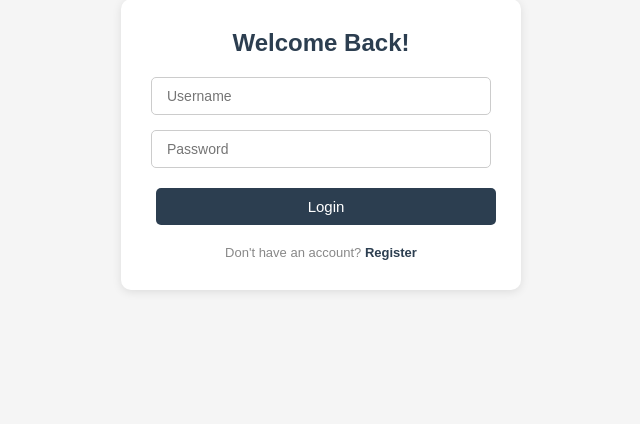
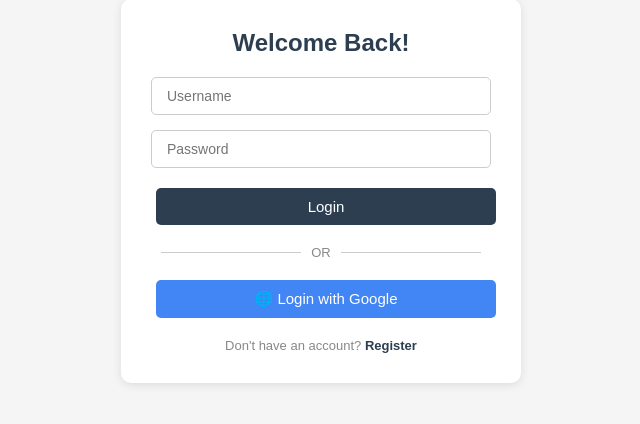
Before and after one commit to luisnavarro76/DocuLens-AI, a Flask app: page /login in a window 1280 px wide. Shown: the part 169-593 px from the top of the page, without its empty margins (319-959 px from the left). Run offline with Flask 3, Linux system fonts and the light colour scheme.

Commit message:
Implemented Google auth | added .txt .docx .md |

```diff
--- a/app.py
+++ b/app.py
@@ -1,15 +1,44 @@
 import os
+os.environ["OAUTHLIB_INSECURE_TRANSPORT"] = "1"
+os.environ["OAUTHLIB_RELAX_TOKEN_SCOPE"] = "1"
+os.environ["REQUESTS_CA_BUNDLE"] = ""
+os.environ["CURL_CA_BUNDLE"] = ""
+
+import ssl
+ssl._create_default_https_context = ssl._create_unverified_context
+
+import urllib3
+urllib3.disable_warnings()
+
+# ── Patch HTTPAdapter BEFORE any other imports ────────
+import requests
+original_send = requests.adapters.HTTPAdapter.send
+def patched_send(self, request, **kwargs):
+    kwargs["verify"] = False
+    return original_send(self, request, **kwargs)
+requests.adapters.HTTPAdapter.send = patched_send
+
+# ── Patch OAuth2Session fetch_token ───────────────────
+from requests_oauthlib import OAuth2Session
+original_fetch = OAuth2Session.fetch_token
+def patched_fetch(self, *args, **kwargs):
+    kwargs["verify"] = False
+    return original_fetch(self, *args, **kwargs)
+OAuth2Session.fetch_token = patched_fetch
+
 import pickle
 import shutil
 from flask import Flask, request, jsonify, render_template, redirect, url_for
 from flask_login import LoginManager, login_user, logout_user, login_required, current_user
+from flask_dance.contrib.google import make_google_blueprint, google
+from flask_dance.consumer import oauth_authorized
 from dotenv import load_dotenv
 from models import db, User
 from rag.chunker import load_and_chunk
 from rag.embeddings import store_embeddings
 from rag.retriever import retrieve_chunks
 from rag.generator import generate_answer
-from config import SECRET_KEY, SQLALCHEMY_DATABASE_URI
+from config import SECRET_KEY, SQLALCHEMY_DATABASE_URI, GOOGLE_CLIENT_ID, GOOGLE_CLIENT_SECRET
 
 # ── Init ─────────────────────────────────────────────
 load_dotenv()
@@ -24,6 +53,14 @@ META_PATH = os.path.join("vectorstore", "metadata.pkl")
 os.makedirs("uploads", exist_ok=True)
 os.makedirs("vectorstore", exist_ok=True)
 
+# ── Google Blueprint ──────────────────────────────────
+google_bp = make_google_blueprint(
+    client_id=GOOGLE_CLIENT_ID,
+    client_secret=GOOGLE_CLIENT_SECRET,
+    scope=["openid", "profile", "email"],
+)
+app.register_blueprint(google_bp, url_prefix="/login")
+
 # ── Database & Login Manager ──────────────────────────
 db.init_app(app)
 login_manager = LoginManager()
@@ -34,15 +71,52 @@ chat_history = {}
 
 @login_manager.user_loader
 def load_user(user_id):
-    return User.query.get(int(user_id))
+    return db.session.get(User, int(user_id))
 
-# ── Create DB ─────────────────────────────────────────
 with app.app_context():
     db.create_all()
 
-# ── Helper ────────────────────────────────────────────
+# ── Google OAuth Signal Handler ───────────────────────
+@oauth_authorized.connect_via(google_bp)
+def google_logged_in(blueprint, token):
+    if not token:
+        return False
+
+    try:
+        resp = blueprint.session.get("/oauth2/v2/userinfo")
+        if not resp.ok:
+            return False
+
+        google_info = resp.json()
+        email = google_info.get("email")
+        name = google_info.get("name", "")
+        username = name.replace(" ", "_").lower() if name else email.split("@")[0]
+
+        if not email:
+            return False
+
+        with app.app_context():
+            user = User.query.filter_by(email=email).first()
+
+            if not user:
+                if User.query.filter_by(username=username).first():
+                    username = username + "_g"
+
+                user = User(username=username, email=email)
+                user.set_password(os.urandom(24).hex())
+                db.session.add(user)
+                db.session.commit()
+
+            login_user(user)
+
+    except Exception as e:
+        print(f"Google login error: {e}")
+
+    return False
+
+# ── Helper Functions ──────────────────────────────────
 def allowed_file(filename):
-    return "." in filename and filename.rsplit(".", 1)[1].lower() in {"pdf"}
+    return "." in filename and filename.rsplit(".", 1)[1].lower() in {"pdf", "docx", "txt"}
 
 def get_user_upload_folder(username):
     folder = os.path.join("uploads", username)
@@ -79,7 +153,6 @@ def register():
         user.set_password(password)
         db.session.add(user)
         db.session.commit()
-
         return redirect(url_for("login"))
 
     return render_template("register.html")
@@ -119,12 +192,12 @@ def chat():
 def get_files():
     try:
         folder = get_user_upload_folder(current_user.username)
-        files = [f for f in os.listdir(folder) if f.endswith(".pdf")]
+        files = [f for f in os.listdir(folder) if f.endswith((".pdf", ".docx", ".txt"))]
         return jsonify({"files": files}), 200
     except Exception as e:
         return jsonify({"error": str(e)}), 500
 
-@app.route("/upload", methods=["GET", "POST"])
+@app.route("/upload", methods=["POST"])
 @login_required
 def upload():
     try:
@@ -137,7 +210,7 @@ def upload():
             return jsonify({"error": "No file selected"}), 400
 
         if not allowed_file(file.filename):
-            return jsonify({"error": "Only PDF files allowed"}), 400
+            return jsonify({"error": "Only PDF, DOCX & TXT files allowed"}), 400
 
         folder = get_user_upload_folder(current_user.username)
         filepath = os.path.join(folder, file.filename)
--- a/config.py
+++ b/config.py
@@ -18,3 +18,6 @@ UPLOAD_FOLDER = "uploads"
 CHROMA_DB_PATH = "vectorstore"
 
 TOP_K = 10
+
+GOOGLE_CLIENT_ID = os.getenv("GOOGLE_CLIENT_ID")
+GOOGLE_CLIENT_SECRET = os.getenv("GOOGLE_CLIENT_SECRET")
--- a/models.py
+++ b/models.py
@@ -9,7 +9,9 @@ class User(UserMixin, db.Model):
     username = db.Column(db.String(80), unique=True, nullable=False)
     email = db.Column(db.String(120), unique=True, nullable=False)
     password = db.Column(db.String(200), nullable=False)
-    upload_folder = db.Column(db.String(200), nullable=True)
+    # ── Google OAuth ──
+    google_id = db.Column(db.String(200), nullable=True)
+    profile_pic = db.Column(db.String(200), nullable=True)
 
     def set_password(self, password):
         self.password = generate_password_hash(password)
--- a/requirements.txt
+++ b/requirements.txt
@@ -7,3 +7,5 @@ ollama
 flask-login
 flask-sqlalchemy
 werkzeug
+python-docx
+flask-dance
--- a/static/style.css
+++ b/static/style.css
@@ -374,3 +374,36 @@ button:hover {
     margin-bottom: 15px;
     font-size: 13px;
 }
+
+.google-btn {
+    background-color: #4285f4;
+    color: white;
+    width: 100%;
+    padding: 10px;
+    font-size: 15px;
+    border: none;
+    border-radius: 5px;
+    cursor: pointer;
+    margin-top: 5px;
+}
+
+.google-btn:hover {
+    background-color: #357abd;
+}
+
+/* ── Divider ─────────────────────────────────────────── */
+.divider {
+    display: flex;
+    align-items: center;
+    margin: 15px 0;
+    color: #888;
+    font-size: 13px;
+}
+
+.divider::before,
+.divider::after {
+    content: "";
+    flex: 1;
+    border-bottom: 1px solid #ccc;
+    margin: 0 10px;
+}
--- a/templates/index.html
+++ b/templates/index.html
@@ -22,7 +22,7 @@
         <div class="upload-box">
             <h2>Upload PDF</h2>
             <form id="uploadForm">
-                <input type="file" id="pdfFile" accept=".pdf" required />
+                <input type="file" id="pdfFile" accept=".pdf,.docx,.txt,.md" required />
                 <button type="submit">Upload & Index</button>
             </form>
             <div id="uploadStatus"></div>
@@ -68,6 +68,10 @@
             }
 
             data.files.forEach(file => {
+                let icon = "📄"
+                if (file.endsWith(".docx")) icon = "📝"
+                if (file.endsWith(".txt")) icon = "📃"
+
                 filesList.innerHTML += `
                     <li class="file-item">
                     <span>📄 ${file}</span>
--- a/templates/login.html
+++ b/templates/login.html
@@ -25,6 +25,18 @@
                 <button type="submit">Login</button>
             </form>
 
+            <div class="divider">
+                <span>
+                    OR
+                </span>
+            </div>
+
+             <a href="{{ url_for('google.login') }}">
+                <button class="google-btn">
+                    🌐 Login with Google
+                </button>
+            </a>
+
             <p>Don't have an account? <a href="/register">Register</a></p>
         </div>
     </div>
```
Also changed, not shown: rag/chunker.py (+48 -3 lines), README.md, instance/users.db.
